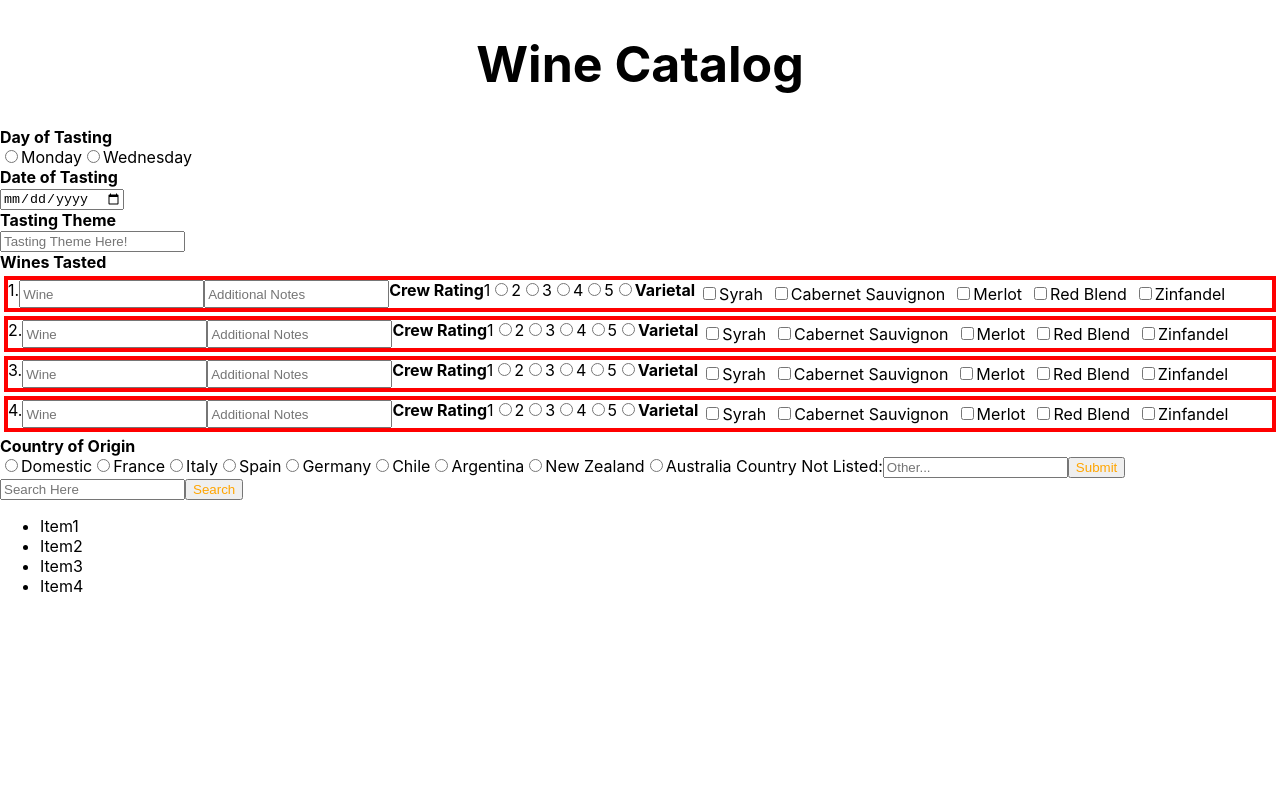
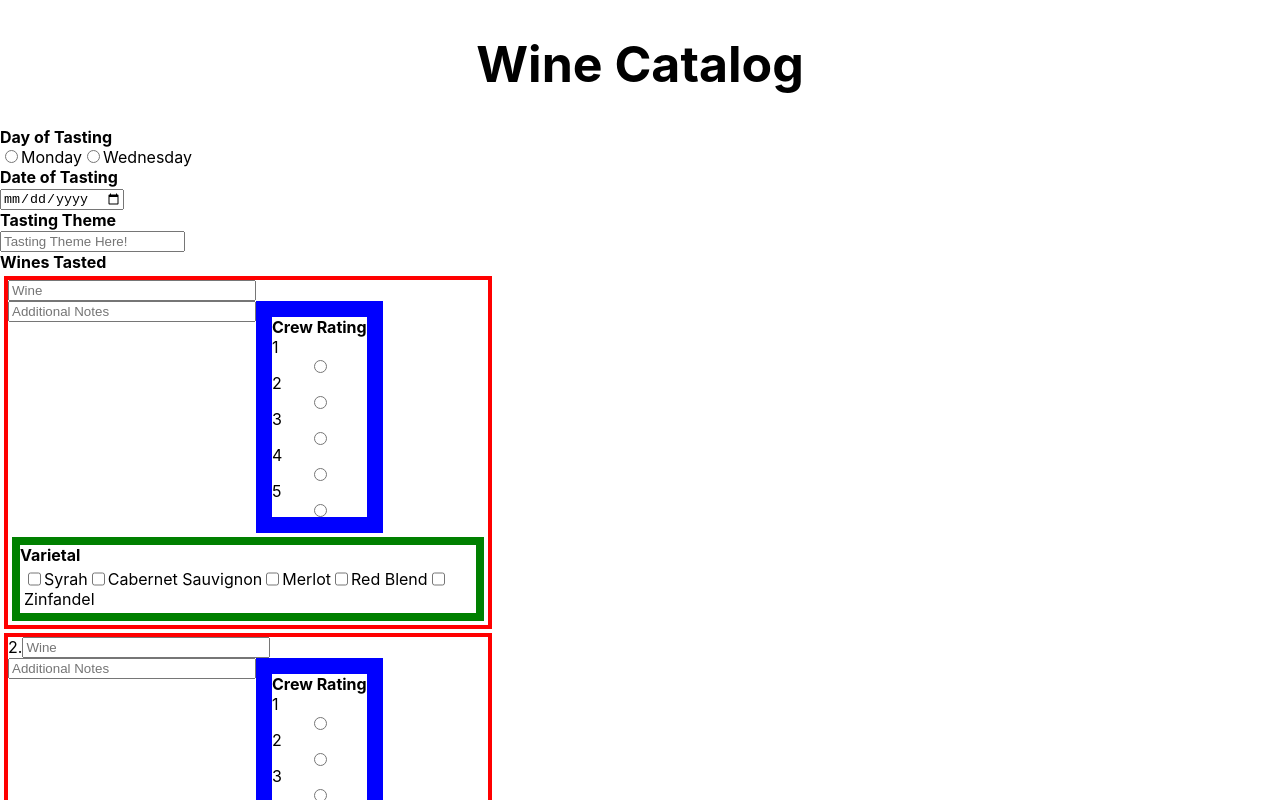
Before and after one commit to Awood549/wine-catalog, a React (Create React App) app: page / in a window 1280 px wide. Shown: the top 800 px of the page. Built offline with nearby package versions, Linux system fonts and the light colour scheme.

Commit message:
more styling

```diff
--- a/src/form/InputWines.js
+++ b/src/form/InputWines.js
@@ -28,22 +28,22 @@ import './forms.css'
 
     return(
       <>
+      <label className= 'rating'>
       <h4>Crew Rating</h4>
-      <label>1
-    <input type= "radio" name= 'rating' value='1'></input>
+    1<input type= "radio" name= 'rating' value='1'></input>
+    2<input type= "radio" name= 'rating' value='2'></input>
+    3<input type= "radio" name= 'rating' value='3'></input>
+    4<input type= "radio" name= 'rating' value='4'></input>
+    5<input type= "radio" name= 'rating' value='5'></input>
       </label>
-      <label>2
-    <input type= "radio" name= 'rating' value='2'></input>
-      </label>
-      <label>3
-    <input type= "radio" name= 'rating' value='3'></input>
-      </label>
-      <label>4
-    <input type= "radio" name= 'rating' value='4'></input>
-      </label>
-      <label>5
-    <input type= "radio" name= 'rating' value='5'></input>
-      </label>
+    </>
+    )
+  }
+  function nameAndNotesInput(){
+    return(
+      <>
+    <input className= 'wineName' type= 'text' name= 'sampledWines' placeholder= 'Wine'></input>
+    <input className='wineName' type= 'text' name= 'notes' placeholder= 'Additional Notes'></input>
     </>
     )
   }
@@ -52,26 +52,15 @@ import './forms.css'
 
     return(
       <>
+      <label className= 'varietal'>
       <h4>Varietal</h4>
-      <label className= 'rating'>
-      <input type= 'checkbox' name= 'varietals' value='syrah'></input>
-      Syrah
+      <label className='varietalChoices'>
+      <input type= 'checkbox' name= 'varietals' value='syrah'></input>Syrah
+      <input type= 'checkbox' name= 'varietals' value='cabernet'></input>Cabernet Sauvignon
+      <input type= 'checkbox' name= 'varietals' value='merlot'></input>Merlot
+      <input type= 'checkbox' name= 'varietals' value='redBlend'></input>Red Blend
+      <input type= 'checkbox' name= 'varietals' value='zinfandel'></input>Zinfandel
       </label>
-      <label className= 'rating'>
-      <input type= 'checkbox' name= 'varietals' value='cabernet'></input>
-      Cabernet Sauvignon
-      </label>
-      <label className= 'rating'>
-      <input type= 'checkbox' name= 'varietals' value='merlot'></input>
-      Merlot
-      </label>
-      <label className= 'rating'>
-      <input type= 'checkbox' name= 'varietals' value='redBlend'></input>
-      Red Blend
-      </label>
-      <label className= 'rating'>
-      <input type= 'checkbox' name= 'varietals' value='zinfandel'></input>
-      Zinfandel
       </label>
       </>
     )
@@ -99,27 +88,23 @@ import './forms.css'
 
       {/* Wines Sampled Inputs */}
       <h4>Wines Tasted</h4>
-      <label className= 'eachWine'> 1.
-      <input type= 'text' name= 'sampledWines' placeholder= 'Wine'></input>
-      <input type= 'text' name= 'notes' placeholder= 'Additional Notes'></input>
+      <label className= 'eachWine'>
+      {nameAndNotesInput()}
       {ratingsInput()}
       {varietalsInput()}
       </label>
       <label className= 'eachWine'> 2.
-      <input type= 'text' name= 'sampledWines' placeholder= 'Wine'></input>
-      <input type= 'text' name= 'notes' placeholder= 'Additional Notes'></input>
+      {nameAndNotesInput()}
       {ratingsInput()}
       {varietalsInput()}
       </label>
       <label className= 'eachWine'> 3.
-      <input type= 'text' name= 'sampledWines' placeholder= 'Wine'></input>
-      <input type= 'text' name= 'notes' placeholder= 'Additional Notes'></input>
+      {nameAndNotesInput()}
       {ratingsInput()}
       {varietalsInput()}
       </label>
       <label className= 'eachWine'> 4.
-      <input type= 'text' name= 'sampledWines' placeholder= 'Wine'></input>
-      <input type= 'text' name= 'notes' placeholder= 'Additional Notes'></input>
+      {nameAndNotesInput()}
       {ratingsInput()}
       {varietalsInput()}
       </label>
--- a/src/form/forms.css
+++ b/src/form/forms.css
@@ -2,18 +2,37 @@ button{
   color:orange
 }
 
+h4{
+  margin: 0;
+  display: block;
+}
+.varietalChoices{
+  display: flex;
+  flex-wrap: wrap;
+  margin:.25em;
+}
 .eachWine{
   display: flex;
   flex-direction: row;
+  flex-wrap: wrap;
   margin: .25em;
   border: .25em solid red;
+  width:480px
+}
+.wineName{
+  text-align: justify;
+  width: 50%;
+  height: 50%;
+}
+.varietal{
+  display: flex;
+  flex-wrap: wrap;
+  margin:.25em;
+  border: .5em solid green;
 }
 
 .rating{
-  margin:.25em;
-  border: .5 solid green;
+  border: 1em solid blue;
+  display: flex;
+  flex-direction: column;
 }
-
-h4{
-  margin: 0;
-}
```
